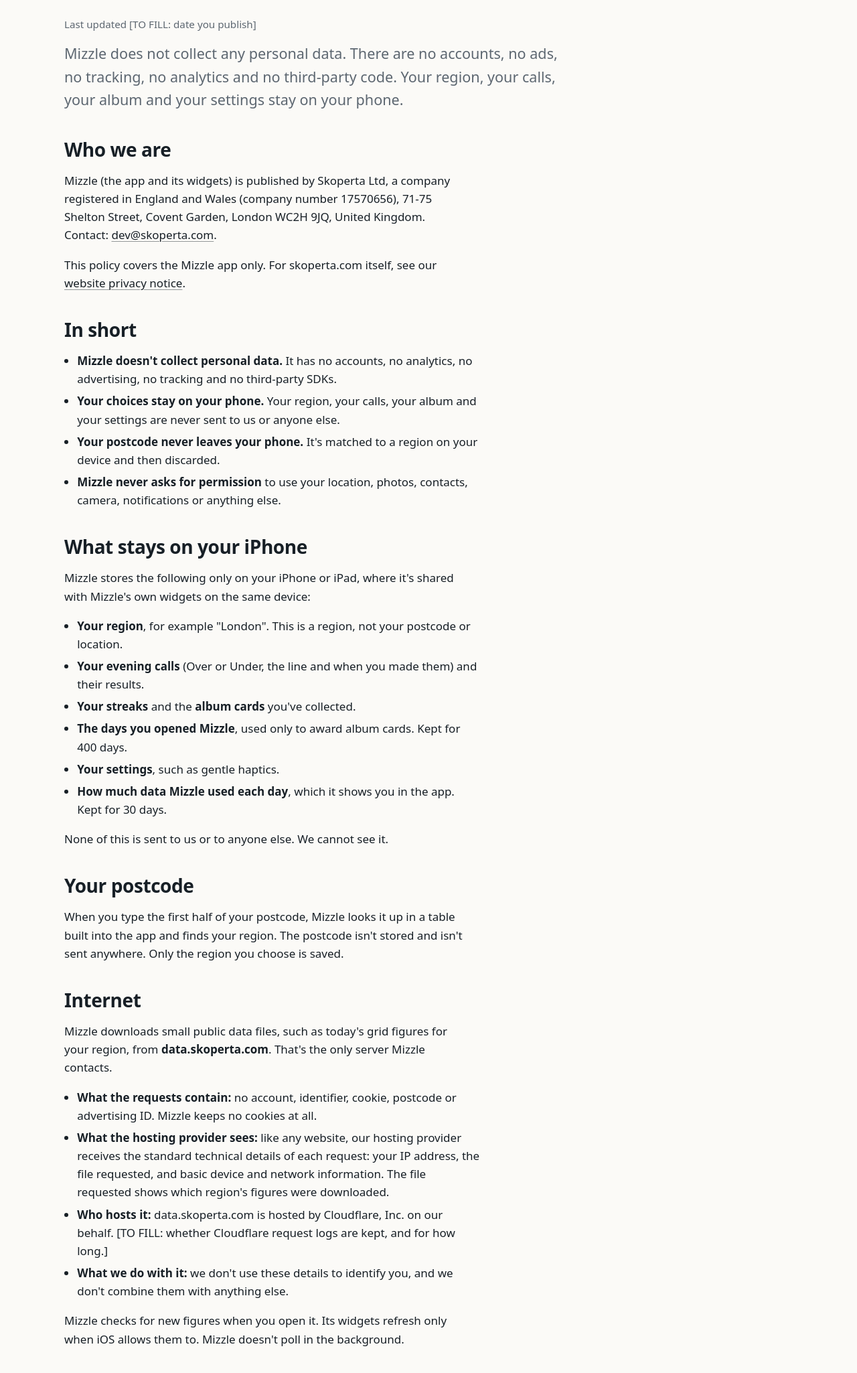
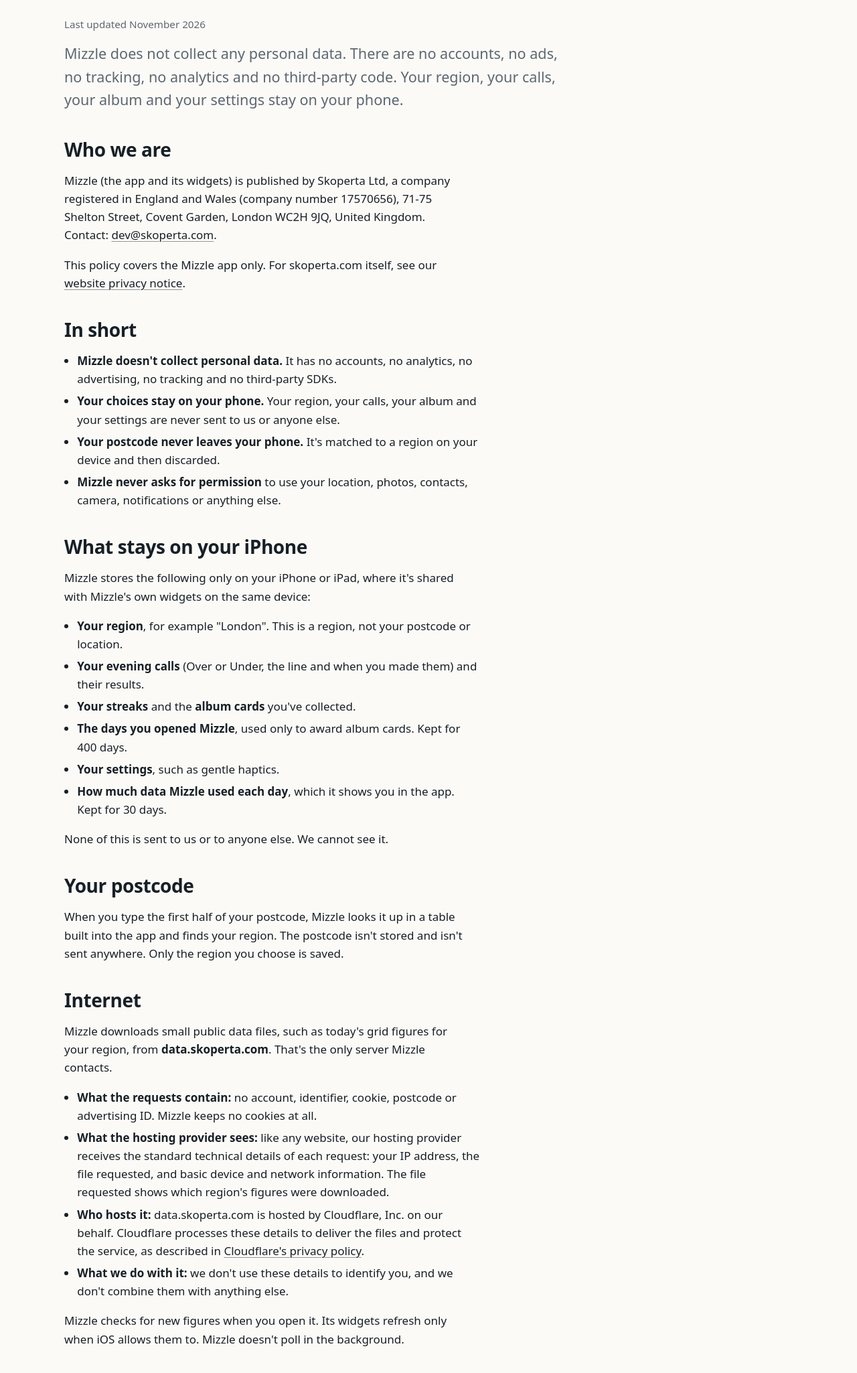
Before and after one commit to Skoperta/skoperta.github.io, a plain HTML site: page apps/mizzle/privacy/index.html in a window 1280 px wide. Shown: the part 316-2366 px from the top of the page at 67% size. Drawn offline with Linux system fonts and the light colour scheme.

Commit message:
Fill in Mizzle privacy date and hosting details
Co-Authored-By: Claude Opus 5.5 <noreply@anthropic.com>
Claude-Session: https://claude.ai/code/session_01NUVTkyGA66kkTehYMfQ9MM

```diff
--- a/apps/mizzle/privacy/index.html
+++ b/apps/mizzle/privacy/index.html
@@ -39,7 +39,7 @@
 
     <p class="eyebrow">Mizzle</p>
     <h1>Privacy policy</h1>
-    <p class="note">Last updated [TO FILL: date you publish]</p>
+    <p class="note">Last updated November 2026</p>
 
     <p class="lead">Mizzle does not collect any personal data. There are no accounts, no ads, no tracking, no analytics and no third-party code. Your region, your calls, your album and your settings stay on your phone.</p>
 
@@ -75,7 +75,7 @@
     <ul>
       <li><strong>What the requests contain:</strong> no account, identifier, cookie, postcode or advertising ID. Mizzle keeps no cookies at all.</li>
       <li><strong>What the hosting provider sees:</strong> like any website, our hosting provider receives the standard technical details of each request: your IP address, the file requested, and basic device and network information. The file requested shows which region's figures were downloaded.</li>
-      <li><strong>Who hosts it:</strong> data.skoperta.com is hosted by Cloudflare, Inc. on our behalf. [TO FILL: whether Cloudflare request logs are kept, and for how long.]</li>
+      <li><strong>Who hosts it:</strong> data.skoperta.com is hosted by Cloudflare, Inc. on our behalf. Cloudflare processes these details to deliver the files and protect the service, as described in <a href="https://www.cloudflare.com/privacypolicy/">Cloudflare's privacy policy</a>.</li>
       <li><strong>What we do with it:</strong> we don't use these details to identify you, and we don't combine them with anything else.</li>
     </ul>
     <p>Mizzle checks for new figures when you open it. Its widgets refresh only when iOS allows them to. Mizzle doesn't poll in the background.</p>
```
